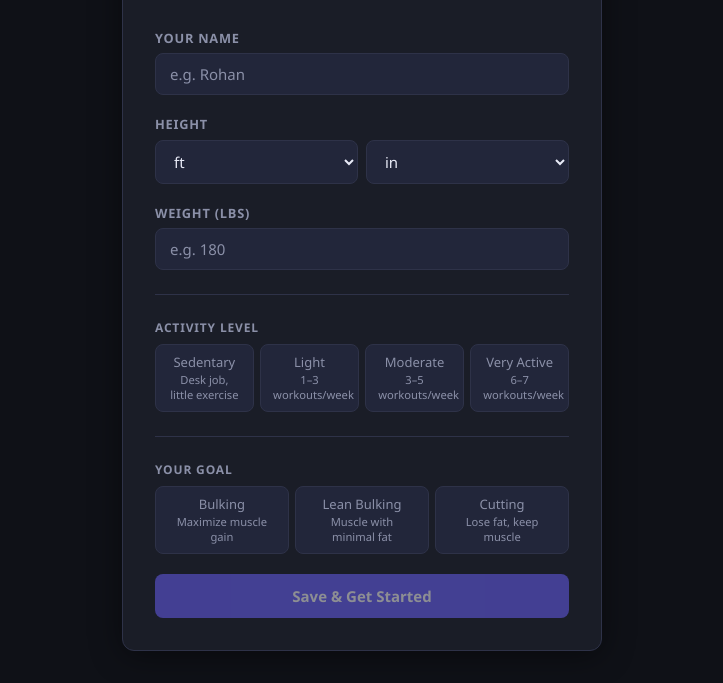
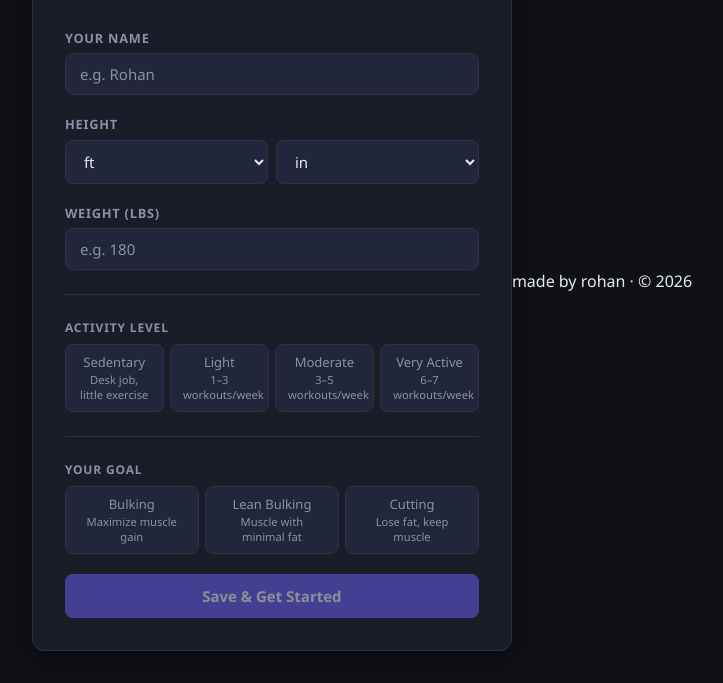
Before and after one commit to rabraham06/MeCros, a website: page public/setup.html in a window 1280 px wide. Shown: the part 122-805 px from the top of the page, without its empty margins (278-1001 px from the left). Drawn offline with Linux system fonts and the light colour scheme; no server answers; sample sign-in values are in the browser's storage.

Commit message:
Added footer for author credit

```diff
--- a/public/setup.html
+++ b/public/setup.html
@@ -424,5 +424,6 @@
     }
   }
 </script>
+<footer class="app-footer">made by rohan · © 2026</footer>
 </body>
 </html>
```
